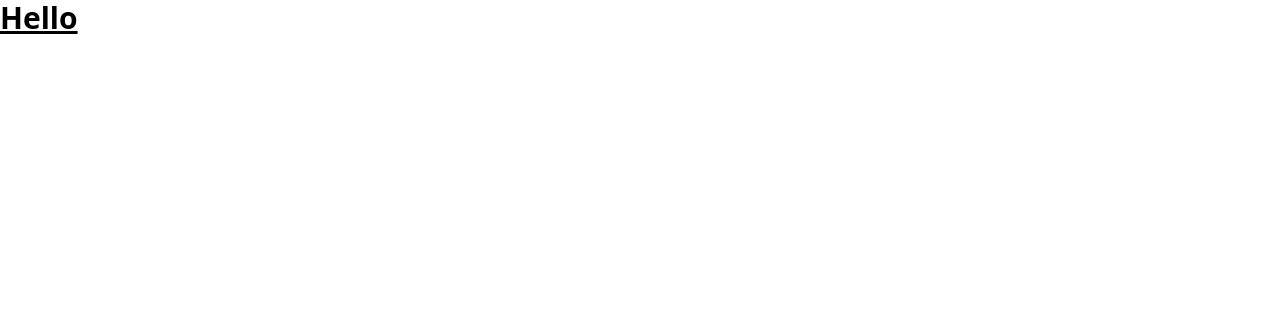
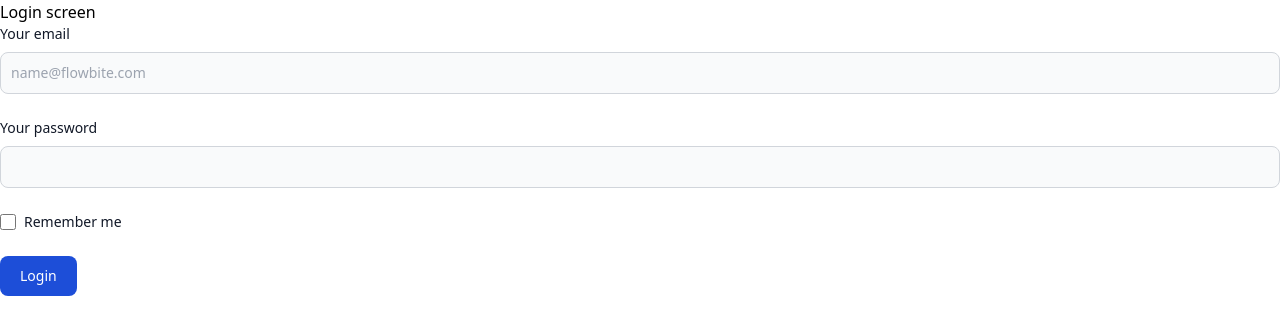
Before and after one commit to WildCodeSchool/2209-wns-rivest-groupe4-front, a React (Vite) app: page /login in a window 1280 px wide. Shown: the top 334 px of the page. Built offline with nearby package versions, Linux system fonts and the light colour scheme.

Commit message:
add function login and token

```diff
--- a/package.json
+++ b/package.json
@@ -9,8 +9,10 @@
     "preview": "vite preview"
   },
   "dependencies": {
+    "@apollo/client": "^3.7.1",
     "react": "^18.2.0",
-    "react-dom": "^18.2.0"
+    "react-dom": "^18.2.0",
+    "react-router-dom": "^6.4.3"
   },
   "devDependencies": {
     "@types/react": "^18.0.24",
--- a/src/App.tsx
+++ b/src/App.tsx
@@ -1,12 +1,16 @@
+import { BrowserRouter, Routes, Route } from "react-router-dom";
+
+import HomeScreen from "./screens/HomeScreen";
+import LoginScreen from "./screens/LoginScreen";
+
 import './index.css';
 
 function App() {
   return (
-   <section>
-    <div>
-      <h1 className="text-3xl font-bold underline">Hello</h1>
-    </div>
-   </section>
+    <Routes>
+      <Route path="/" element={<HomeScreen />} />
+      <Route path="/login" element={<LoginScreen />} />
+    </Routes>
   )
 }
 
--- /dev/null
+++ b/src/container/LoginContainer.tsx
@@ -0,0 +1,51 @@
+import { useState } from "react";
+import { useNavigate } from "react-router-dom";
+import { gql, useLazyQuery } from "@apollo/client";
+
+const GET_TOKEN = gql`
+  query Query($password: String!, $email: String!) {
+    getToken(password: $password, email: $email)
+  }`;
+
+
+ const LoginContainer = () => {
+   const [email, setEmail ] = useState('');
+   const [password, setPassword ] = useState('');
+
+  const navigate = useNavigate();
+  const [loadToken] = useLazyQuery(GET_TOKEN, {
+    variables: {
+      email: email,
+      password: password,
+    },
+    onCompleted(data) {
+      localStorage.setItem("token", data.getToken);
+      navigate("/");
+    },
+    onError(error) {
+      console.log(error);
+    },
+  });
+
+  return (
+    <div>
+  <div className="mb-6">
+    <label htmlFor="email" className="block mb-2 text-sm font-medium text-gray-900 dark:text-white">Your email</label>
+    <input type="email" id="email" value={email} onChange={(e) => setEmail(e.target.value)} className="bg-gray-50 border border-gray-300 text-gray-900 text-sm rounded-lg focus:ring-blue-500 focus:border-blue-500 block w-full p-2.5 dark:bg-gray-700 dark:border-gray-600 dark:placeholder-gray-400 dark:text-white dark:focus:ring-blue-500 dark:focus:border-blue-500" placeholder="name@flowbite.com" required/>
+  </div>
+  <div className="mb-6">
+    <label htmlFor="password" className="block mb-2 text-sm font-medium text-gray-900 dark:text-white">Your password</label>
+    <input type="password" id="password" value={password} onChange={(e) => setPassword(e.target.value)} className="bg-gray-50 border border-gray-300 text-gray-900 text-sm rounded-lg focus:ring-blue-500 focus:border-blue-500 block w-full p-2.5 dark:bg-gray-700 dark:border-gray-600 dark:placeholder-gray-400 dark:text-white dark:focus:ring-blue-500 dark:focus:border-blue-500" required/>
+  </div>
+  <div className="flex items-start mb-6">
+    <div className="flex items-center h-5">
+      <input id="remember" type="checkbox" value="" className="w-4 h-4 bg-gray-50 rounded border border-gray-300 focus:ring-3 focus:ring-blue-300 dark:bg-gray-700 dark:border-gray-600 dark:focus:ring-blue-600 dark:ring-offset-gray-800" required/>
+    </div>
+    <label htmlFor="remember" className="ml-2 text-sm font-medium text-gray-900 dark:text-gray-300">Remember me</label>
+  </div>
+   <button type="submit"  onClick={() => {loadToken()}} className="text-white bg-blue-700 hover:bg-blue-800 focus:ring-4 focus:outline-none focus:ring-blue-300 font-medium rounded-lg text-sm w-full sm:w-auto px-5 py-2.5 text-center dark:bg-blue-600 dark:hover:bg-blue-700 dark:focus:ring-blue-800">Login</button>
+</div>
+  )
+}
+
+export default LoginContainer
--- a/src/main.tsx
+++ b/src/main.tsx
@@ -1,11 +1,42 @@
-import React from 'react'
-import ReactDOM from 'react-dom/client'
-import App from './App'
-import 'tailwindcss/tailwind.css';
-import './index.css'
+import React from "react";
+import { BrowserRouter } from "react-router-dom";
+import { ApolloClient, InMemoryCache, ApolloProvider, createHttpLink} from "@apollo/client";
+import { setContext } from "@apollo/client/link/context";
+import ReactDOM from "react-dom/client";
+import "./index.css";
+import App from "./App";
 
-ReactDOM.createRoot(document.getElementById('root') as HTMLElement).render(
+
+const httpLink = createHttpLink({
+  uri: "http://localhost:5001/",
+});
+
+const authLink = setContext((_, { headers }) => {
+  // get the authentication token from local storage if it exists
+  const token = localStorage.getItem("token");
+  // return the headers to the context so httpLink can read them
+  return {
+    headers: {
+      ...headers,
+      authorization: token ? `Bearer ${token}` : "",
+    },
+  };
+});
+
+const client = new ApolloClient({
+  link: authLink.concat(httpLink),
+  cache: new InMemoryCache(),
+});
+
+const root = ReactDOM.createRoot(
+  document.getElementById("root") as HTMLElement
+);
+root.render(
   <React.StrictMode>
-    <App />
+    <BrowserRouter>
+      <ApolloProvider client={client}>
+        <App />
+      </ApolloProvider>
+    </BrowserRouter>
   </React.StrictMode>
-)
+);
--- /dev/null
+++ b/src/screens/HomeScreen.tsx
@@ -0,0 +1,22 @@
+import { useEffect } from "react";
+import { useNavigate } from "react-router-dom";
+
+
+const HomeScreen = () => {
+
+  const token = localStorage.getItem("token");
+
+  const navigate = useNavigate();
+
+  useEffect(() => {
+    if (token === null) {
+      navigate("/login");
+    }
+  });
+
+  return (
+    <div>HomeScreen</div>
+  )
+}
+
+export default HomeScreen
--- /dev/null
+++ b/src/screens/LoginScreen.tsx
@@ -0,0 +1,12 @@
+import LoginContainer from '../container/LoginContainer';
+
+const LoginScreen = () => {
+  return (
+    <section>
+        <h1>Login screen</h1>
+        <LoginContainer />
+    </section>
+  )
+}
+
+export default LoginScreen
```
Also changed, not shown: 1 other file (tests, documents, lock files or other folders).
